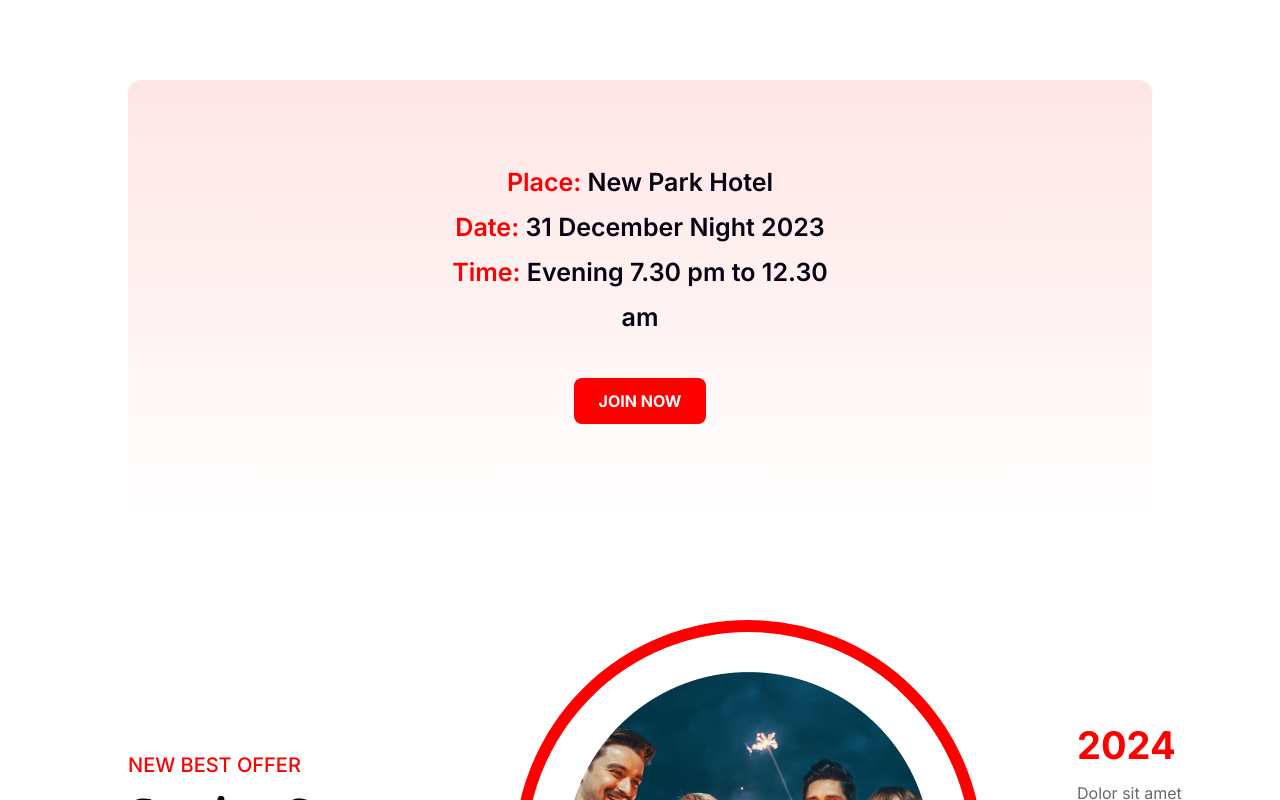
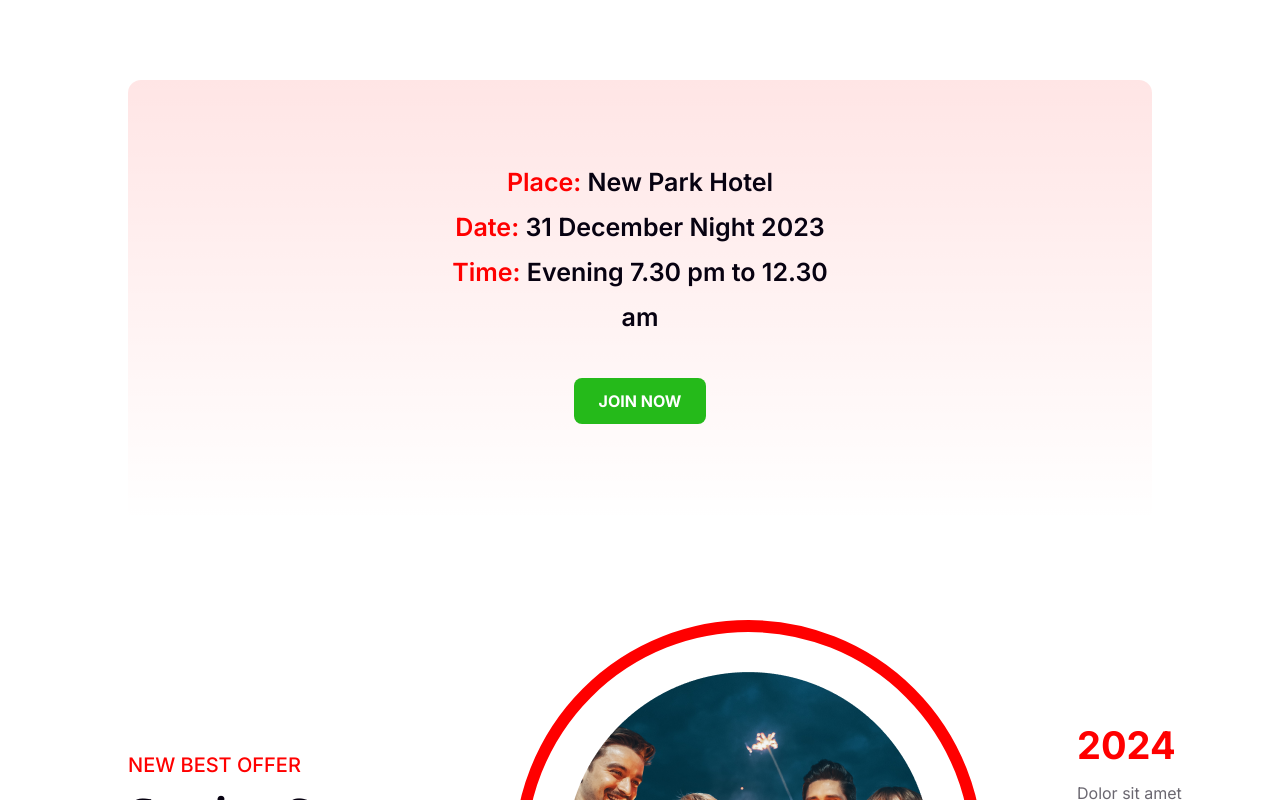
Before and after one commit to Anupam2570632/assignment-1, a plain HTML site: page index.html in a window 1280 px wide. In both pictures the pointer is over the button 639 px from the left and 2119 px from the top of the page. Shown: the part 1719-2519 px from the top of the page. Drawn offline with Linux system fonts and the light colour scheme.

Commit message:
button included with hover property

```diff
--- a/style.css
+++ b/style.css
@@ -181,6 +181,10 @@ footer {
   font-family: Inter;
   font-size: 16px;
   font-weight: 700;
+}
+.event-container-button button:hover{
+  background-color: rgb(37, 186, 26);
+  transition-duration: 700ms;
 }
 .offer-container {
   display: flex;
```
